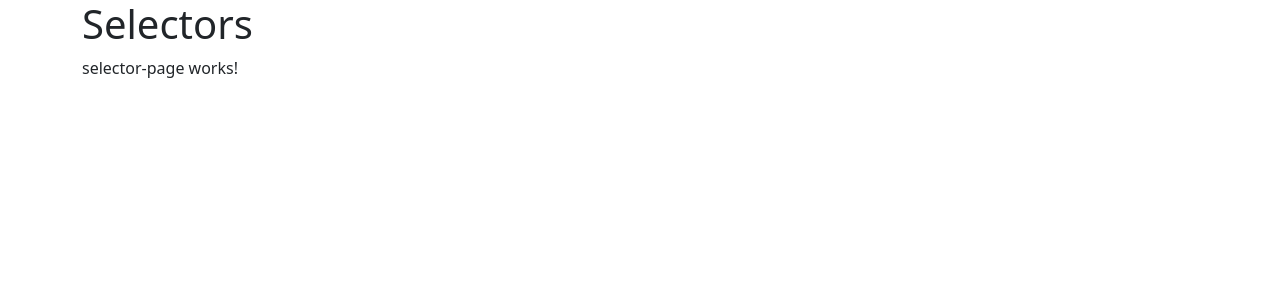
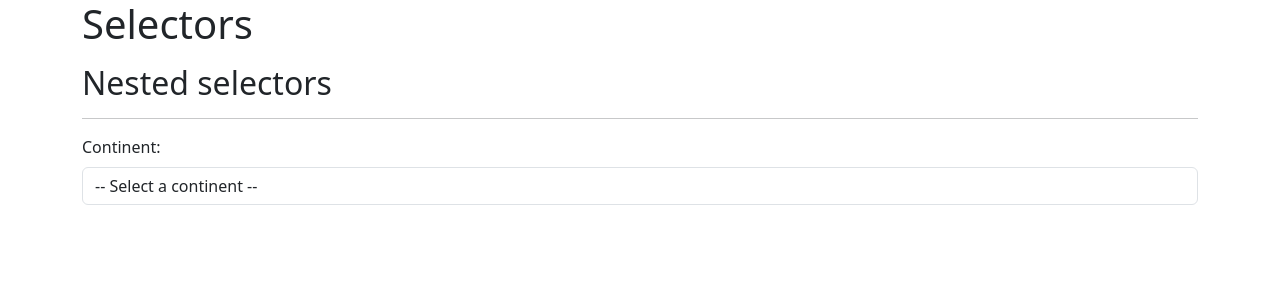
Before and after one commit to danielaliendo/angular-dynamic-forms, an Angular app: page /selector/selector in a window 1280 px wide. Shown: the top 300 px of the page. Built offline with nearby package versions, Linux system fonts and the light colour scheme.

Commit message:
form and continent selector were added

```diff
--- a/src/app/country/pages/selector-page/selector-page.component.html
+++ b/src/app/country/pages/selector-page/selector-page.component.html
@@ -1 +1,14 @@
-<p>selector-page works!</p>
+<h2 class="mt-3">Nested selectors</h2>
+<hr>
+
+<form>
+  <!-- Continent -->
+  <div class="row mb-3">
+    <div class="col">
+      <label class="form-label">Continent:</label>
+      <select class="form-control">
+        <option value="">-- Select a continent --</option>
+      </select>
+    </div>
+  </div>
+</form>
```
